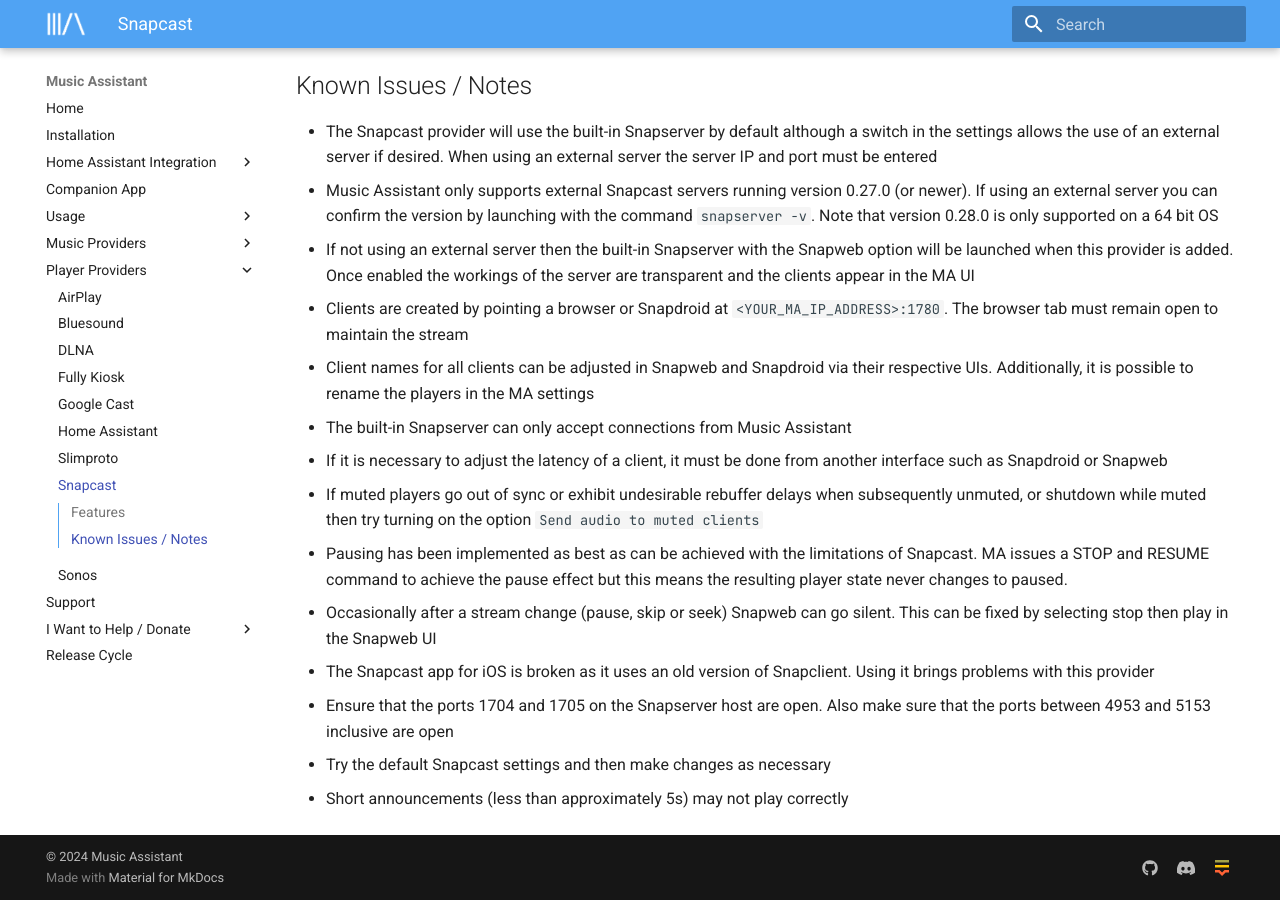
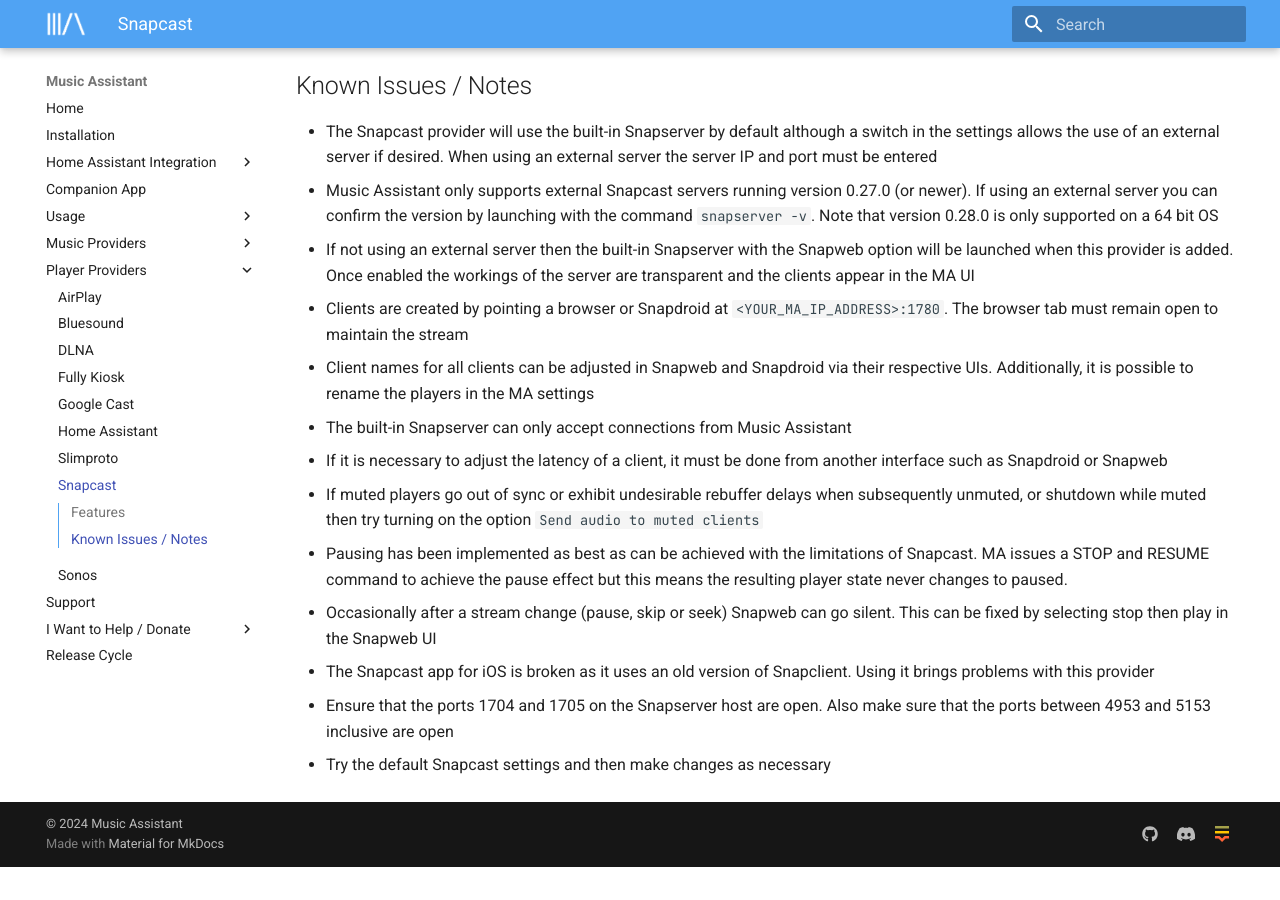
Before and after one commit to pwbriggs/music-assistant.github.io, an MkDocs documentation site: the page built from docs/player-support/snapcast.md, in a window 1280 px wide and 900 px high, scrolled down 1039 px. Built offline with MkDocs 1.6.1 and Material for MkDocs 9.7.7, drawn with Linux system fonts in a browser that asks for light colours; after the commit the page ends 1906 px from its top, so only the background shows below that.

Commit message:
Remove note about short TTS

```diff
--- a/docs/player-support/snapcast.md
+++ b/docs/player-support/snapcast.md
@@ -27,4 +27,3 @@
 - The Snapcast app for iOS is broken as it uses an old version of Snapclient. Using it brings problems with this provider
 - Ensure that the ports 1704 and 1705 on the Snapserver host are open. Also make sure that the ports between 4953 and 5153 inclusive are open
 - Try the default Snapcast settings and then make changes as necessary
-- Short announcements (less than approximately 5s) may not play correctly
```
